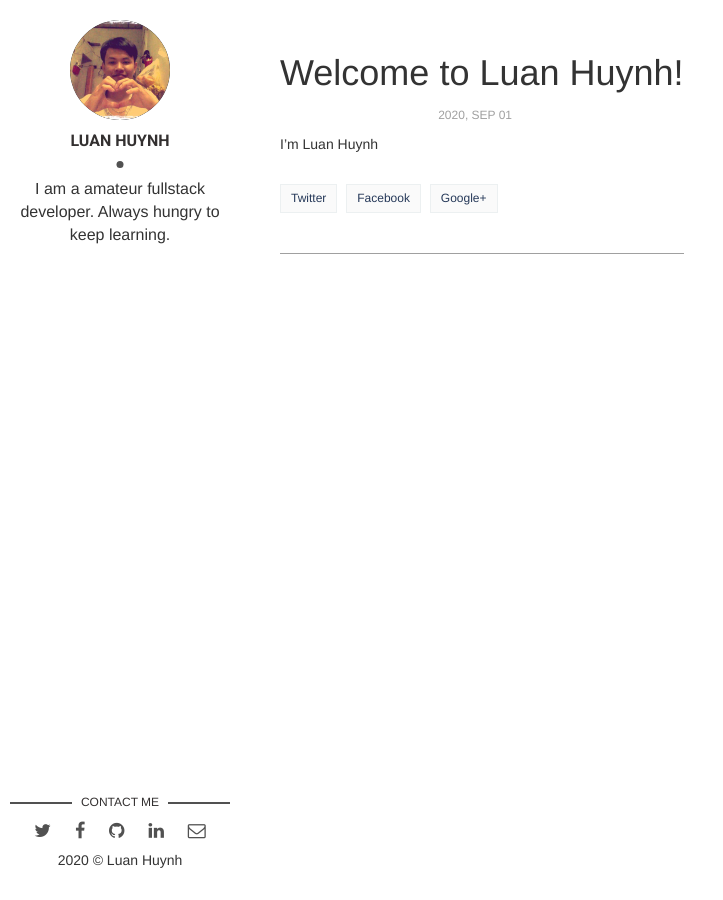
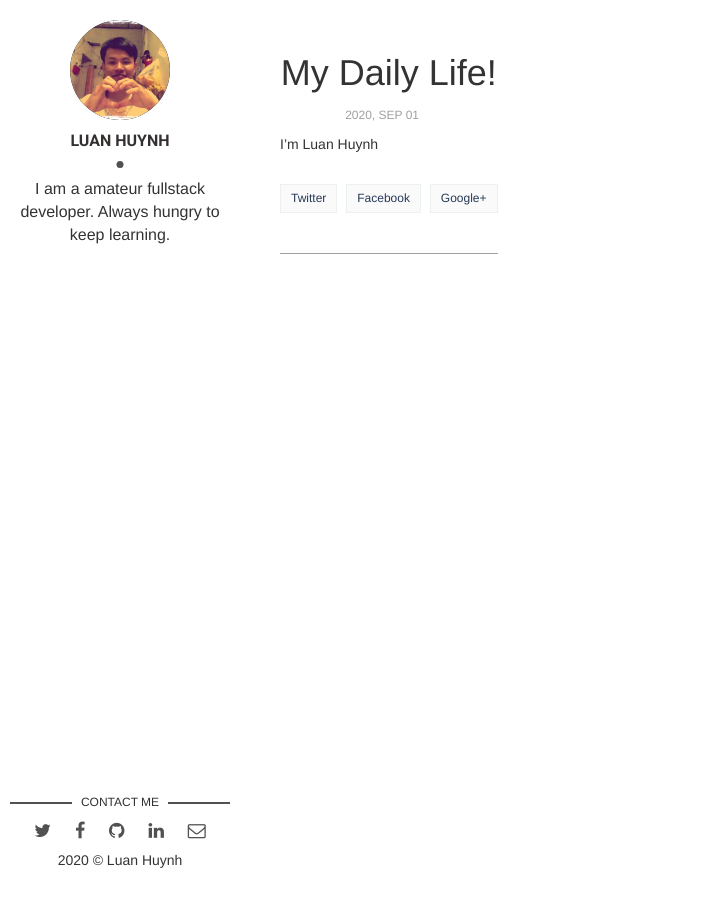
Before and after one commit to minhluan2292/blog, a Jekyll site: the page built from _posts/2020-09-01-my-daily-life.markdown, in a window 1280 px wide. Shown: the whole page, without its empty margins (0-723 px from the left). Built offline with Jekyll 4.4.1, drawn with Linux system fonts in a browser that asks for light colours; nearby versions of some CDN libraries; library files that are not in the unit come from our copies.

Commit message:
Update and rename 2020-09-01-welcome-to-luan-huynh.markdown to 2020-09-01-my-daily-life.markdown

```diff
--- a/_posts/2020-09-01-welcome-to-luan-huynh.markdown
+++ b/_posts/2020-09-01-my-daily-life.markdown
@@ -1,6 +1,6 @@
 ---
 layout: post
-title: "Welcome to Luan Huynh!"
+title: "My Daily Life!"
 date: 2020-09-01 08:00:00 +0700
 description: You’ll find this post in your `_posts` directory. Go ahead and edit it and re-build the site to see your changes. # Add post description (optional)
 img:  # Add image post (optional)
```
